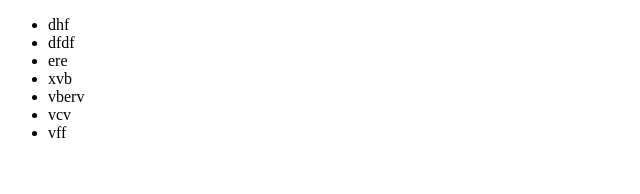
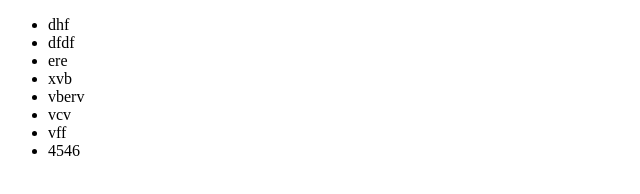
Before and after one commit to 224773/30-Days-to-Learn-jQuery, a plain HTML site: page lesson-1/index.html in a window 1280 px wide. Shown: the full height of the page, 0-640 px from the left. Drawn offline with Linux system fonts and the light colour scheme.

Commit message:
moze w koncu zadziala push

```diff
--- a/lesson-1/index.html
+++ b/lesson-1/index.html
@@ -13,6 +13,7 @@
 		<li>vberv</li>
 		<li>vcv</li>
 		<li>vff</li>
+		<li>4546</li>
 	</ul>
 	<script type="text/javascript"></script>
 </body>
```
